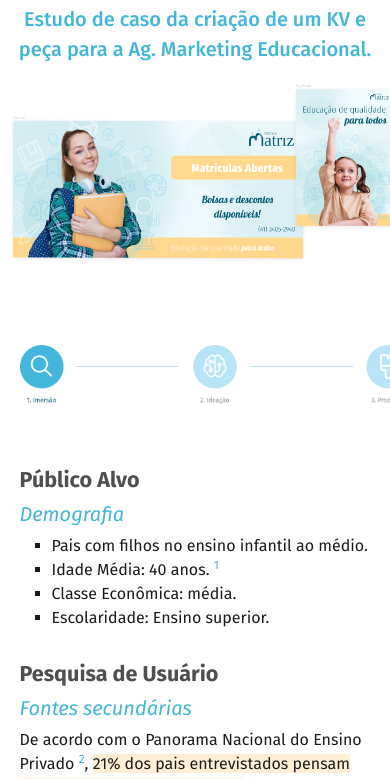
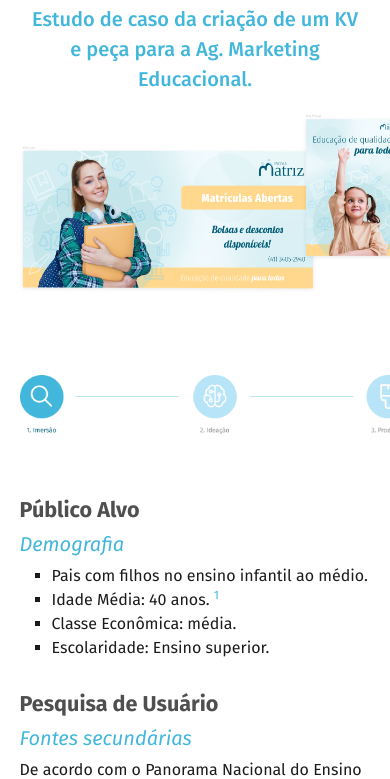
Before and after one commit to fcherini/ag-keyvisual, a plain HTML site: page index.html in a window 390 px wide. Shown: the part 161-940 px from the top of the page. Drawn offline with nearby package versions, Linux system fonts and the light colour scheme; a web font is replaced by a local one.

Commit message:
Responsive Update

```diff
--- a/index.css
+++ b/index.css
@@ -267,9 +267,11 @@ h6 {
 }
 
 @media (max-width: 576px) {
-  .container-elements,
+  .container-elements {
+    width: 90vw;
+  }
   .header-description {
-    width: 95vw;
+    width: 85vw;
   }
 
   .outdoor {
```
